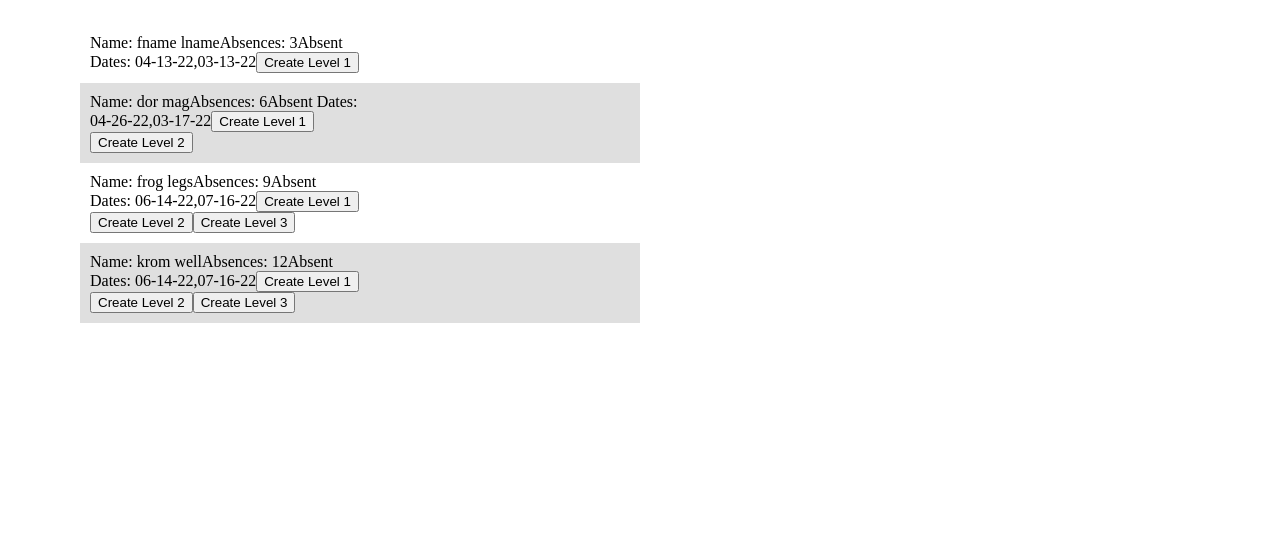
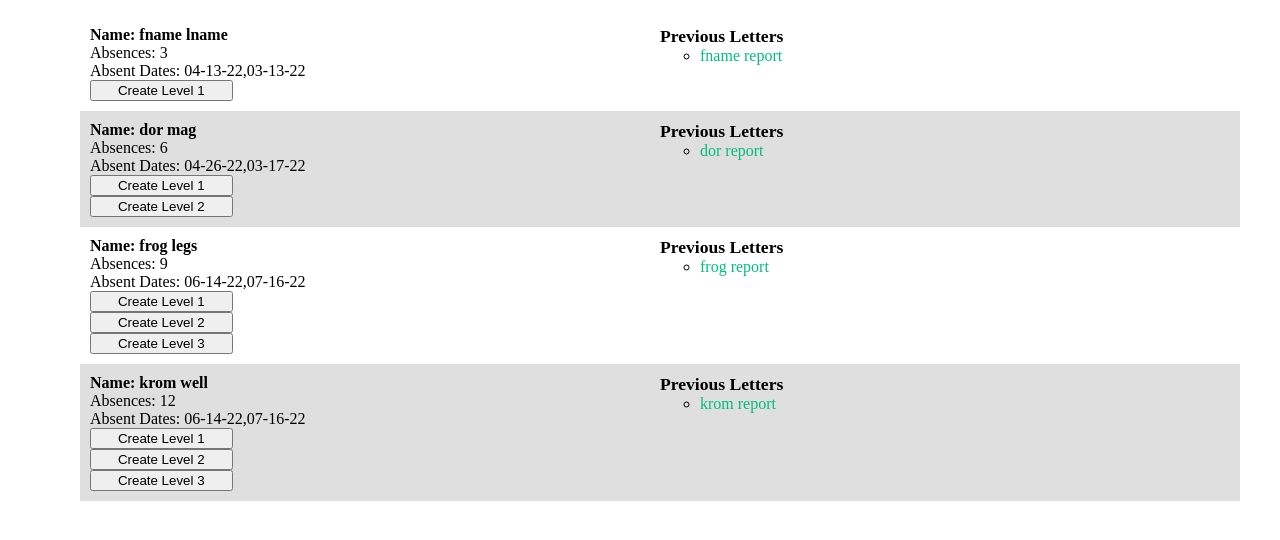
Before and after one commit to nleysonysc/sarb_page, a Vue app: page / in a window 1280 px wide. Shown: the top 540 px of the page. Built offline with nearby package versions, Linux system fonts and the light colour scheme.

Commit message:
adding style

```diff
--- a/src/assets/main.css
+++ b/src/assets/main.css
@@ -1,6 +1,5 @@
 
 #app {
-  max-width: 1280px;
   padding: 2rem;
   font-weight: normal;
 }
@@ -19,14 +18,8 @@ a,
 }
 
 @media (min-width: 1024px) {
-  body {
-    display: flex;
-    place-items: center;
-  }
 
   #app {
-    display: grid;
-    grid-template-columns: 1fr 1fr;
     padding: 0 2rem;
   }
 }
--- a/src/components/StudentItem.vue
+++ b/src/components/StudentItem.vue
@@ -1,43 +1,41 @@
 <script setup>
-  import { ref } from 'vue'
+  import StudentReports from './StudentReports.vue'
+  import { ref, onMounted, toRefs } from 'vue'
 
-  defineProps({
+  const props = defineProps({
     student: Object
   })
 
+  const { student } = toRefs(props)
+
   const reports = ref([])
 
-  function maxLvl (student){
-    return student.absences < 10 ? Math.floor(student.absences/3) : 3
+  function maxLvl (){
+    return student.value.absences < 10 ? Math.floor(student.value.absences/3) : 3
   }
 
-  async function createLetter(student, lvl) {
+  async function createLetter(lvl) {
     await setTimeout(()=> {console.log('create letter '+lvl)}, 599)
-    fetchStudentReports(student)
+    fetchStudentReports(student.value)
   }
 
-  function fetchStudentReports(student) {
-    setTimeout(() => {reports.value = [{title: student.first_name+' report', id: '2234', url:"https://example.com"}]}, 499)
-    console.log(reports.value)
+  async function fetchStudentReports() {
+    setTimeout(() => {reports.value = [{title: student.value.first_name+' report', id: '2234', url:"https://example.com"}]}, 499)
   }
+
+  fetchStudentReports(student.value)
 
 </script>
 
 <template>
   <li class="student-item">
-    <div>
+    <div class="student-options">
       <span>Name: {{student.first_name}} {{student.last_name}}</span>
       <span>Absences: {{student.absences}}</span>
       <span>Absent Dates: {{student.absent_dates}}</span>
-      <button v-for="lvl in maxLvl(student)" @click="()=>{createLetter(student, lvl)}">Create Level {{lvl}}</button>
+      <button v-for="lvl in maxLvl()" @click="()=>{createLetter(lvl)}">Create Level {{lvl}}</button>
     </div>
-    <div class="reports">
-      <ul>
-        <li v-for="report in reports" :key="report.id">
-          <a :href="report.url">{{report.title}}</a>
-        </li>
-      </ul>
-    </div>
+    <StudentReports :studentReports="reports" />
   </li>
 </template>
 
@@ -51,4 +49,16 @@
   li:nth-child(even) {
     background-color: #dfdfdf;
   }
+
+  button {
+    max-width: 25%;
+  }
+
+  li > div.student-options {
+    display:grid;
+  }
+
+  span:first-child {
+    font-weight: bold;
+  }
 </style>
--- /dev/null
+++ b/src/components/StudentReports.vue
@@ -0,0 +1,26 @@
+<script setup>
+  defineProps({
+    studentReports: Array
+  })
+
+</script>
+
+<template>
+  <div class="reports">
+      <h3>Previous Letters</h3>
+      <ul>
+        <li v-for="report in studentReports" :key="report.id">
+          <a :href="report.url">{{report.title}}</a>
+        </li>
+      </ul>
+    </div>
+</template>
+
+<style scoped>
+  h3 {
+    margin: 0;
+    padding: 0;
+    font-size: 1.1em;
+  }
+
+</style>
```
